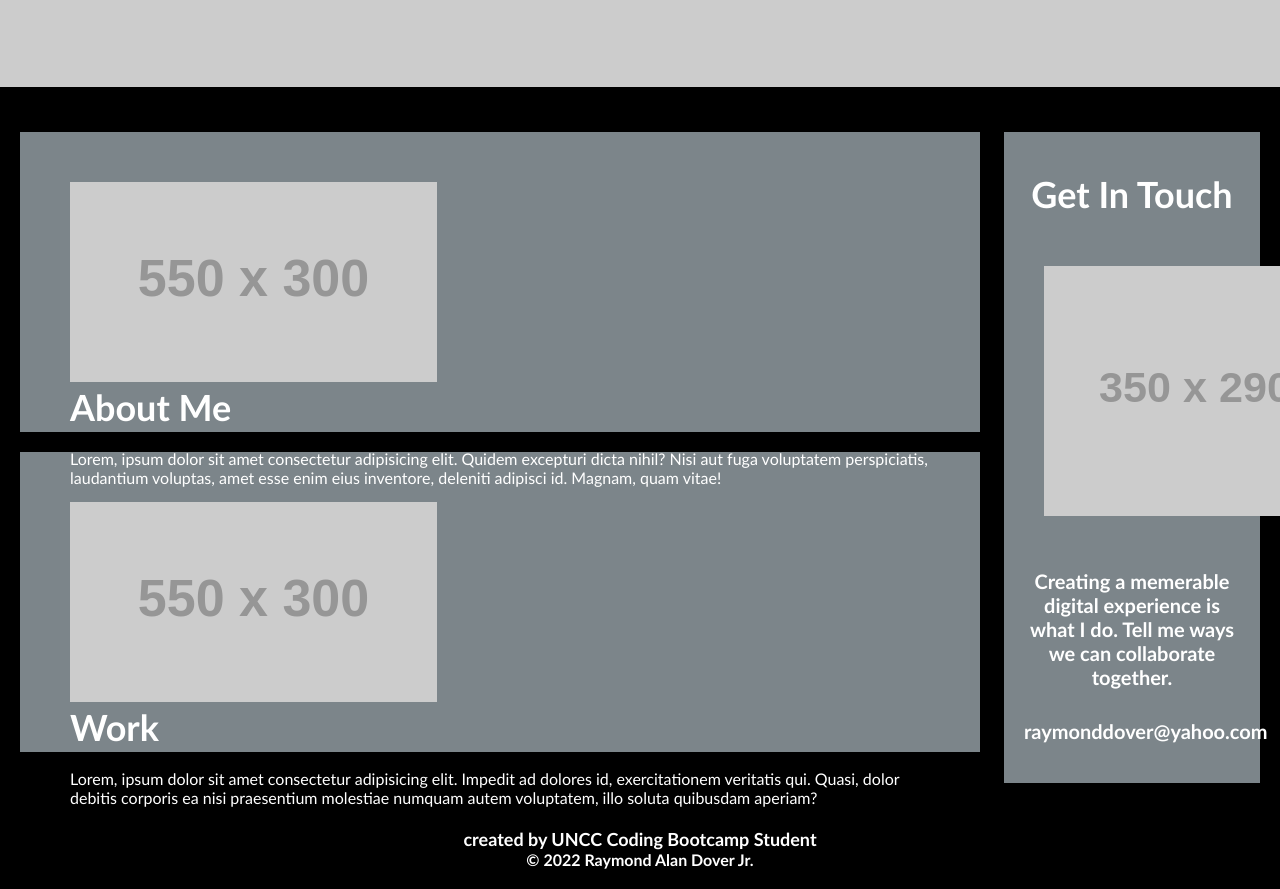
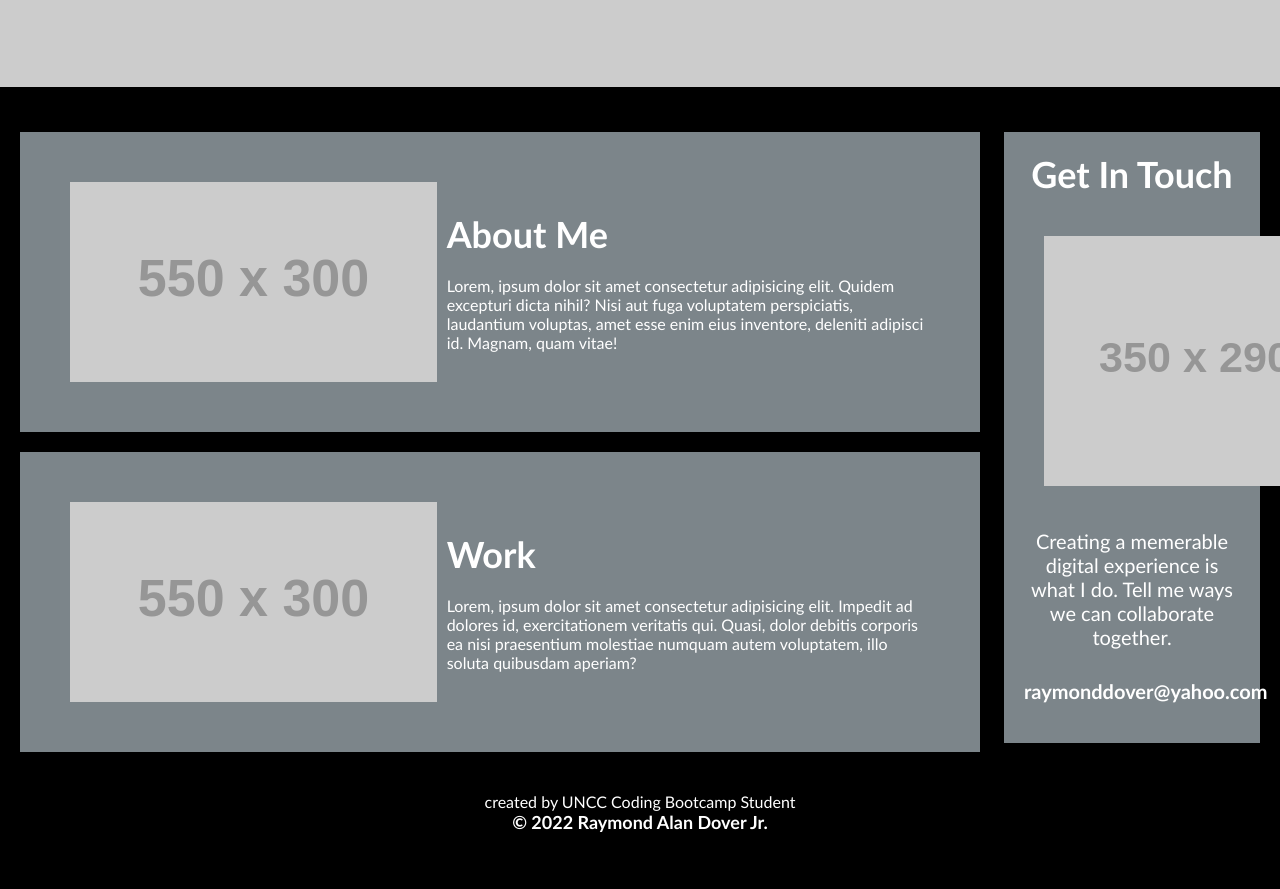
Before and after one commit to raydover/my-portfolio, a plain HTML site: page index.html in a window 1280 px wide. Shown: the part 1200-2089 px from the top of the page. After the commit the page ends 2053 px from the top, so only its background shows below. Drawn offline with Linux system fonts and the light colour scheme; placeholder pictures from the web are drawn by us.

Commit message:
commit changes to align, flex, classes, etc.. css

```diff
--- a/assets/css/style.css
+++ b/assets/css/style.css
@@ -68,16 +68,23 @@ main {
 }
 
 .about-me {
+    display: flex;
+    align-items: center;
     margin-bottom: 20px;
     padding: 50px;
-    height: 300px;
     font-family: 'Gill Sans', 'Gill Sans MT', Calibri, 'Trebuchet MS', sans-serif;
     background-color: #7c858a;
+    justify-content: space-between;
     color: #ffffff;
 }
 
 .about-me img {
-    max-height: 200px;
+    height: 200px;
+}
+
+
+.subcontainer {
+    margin-left: 10px;
 }
 
 .about-me h4 {
@@ -85,21 +92,27 @@ main {
     font-size: 36px;
 }
 
-p {
+.about-me p {
     font-size: 16px;
 }
 
 .work {
+    display: flex;
+    align-items: center;
     margin-bottom: 20px;
     padding: 50px;
-    height: 300px;
     font-family: 'Gill Sans', 'Gill Sans MT', Calibri, 'Trebuchet MS', sans-serif;
     background-color: #7c858a;
+    justify-content: space-between;
     color: #ffffff;
 }
 
 .work img {
-    max-height: 200px;
+    height: 200px;
+}
+
+.subcontainer1 {
+    margin-left: 10px;
 }
 
 .work h4 {
@@ -107,9 +120,8 @@ p {
     font-size: 36px;
 }
 
-.float-right {
-    float: right;
-    margin-left: 25px;
+.work p {
+    font-size: 16px;
 }
 
 aside {
@@ -124,9 +136,16 @@ aside {
     background-color: #7c858a;
 }
 
-aside h5 {
+aside h4 {
+    margin-bottom: 20px;
+    font-size: 36px;
     color: white;
-    font-size: 36px;
+    text-align: center;
+}
+
+aside p {
+    color: white;
+    font-size: 20px;
     text-align: center;
     margin-top: 20px;
     margin-bottom: 30px;
@@ -158,14 +177,14 @@ footer {
     text-align: center;
 }
 
-footer h5 {
+footer p {
     color: white;
-    font-size: 18px;
+    font-size: 16px;
     text-align: center;
 }
 
 footer h6 {
     color: white;
-    font-size: 16px;
+    font-size: 18px;
     text-align: center;
 }
--- a/index.html
+++ b/index.html
@@ -24,38 +24,42 @@
     <main>
         <article id="about-me" class="about-me">
             <!--insert image/class option location on page-->
-            <img src="https://via.placeholder.com/550x300" class="float-left" />
+            <img src="https://via.placeholder.com/550x300"/>
+            <div class="subcontainer">
             <h4>About Me</h4>
             <!--insert information about me-->
             <p>
                 Lorem, ipsum dolor sit amet consectetur adipisicing elit. Quidem excepturi dicta nihil? Nisi aut fuga voluptatem perspiciatis, laudantium voluptas, amet esse enim eius inventore, deleniti adipisci id. Magnam, quam vitae!
             </p>
+            </div>
         </article>
         <article id="work" class="work">
             <!--insert image/class option location on page-->
-            <img src="https://via.placeholder.com/550x300" class="float-left" />
+            <img src="https://via.placeholder.com/550x300"/>
+            <div class="subcontainer1">
             <h4>Work</h4>
             <!--insert works information-->
             <p>
                 Lorem, ipsum dolor sit amet consectetur adipisicing elit. Impedit ad dolores id, exercitationem veritatis qui. Quasi, dolor debitis corporis ea nisi praesentium molestiae numquam autem voluptatem, illo soluta quibusdam aperiam?
             </p>
+        </div>
         </article>
     </main>
     <aside>
         <article id="get-in-touch" class="get-in-touch">
-            <h5>Get In Touch</h5>
+            <h4>Get In Touch</h4>
             <img src="https://via.placeholder.com/350x290" class="float-center" />
             <!--insert get in touch information-->
-            <h6>
+            <p>
                 Creating a memerable digital experience
                 is what I do. Tell me ways we can
                 collaborate together.
-            </h6>
+            </p>
             <h6>raymonddover@yahoo.com</h6>
         </article>
     </aside>
     <footer>
-        <h5>created by UNCC Coding Bootcamp Student</h5>
+        <p>created by UNCC Coding Bootcamp Student</p>
         <h6>
             &copy; 2022 Raymond Alan Dover Jr.
         </h6>
```
Also changed, not shown: assets/images/my-portfolio.png (added), assets/my-first-portfolio.png (deleted), 1 other file.
